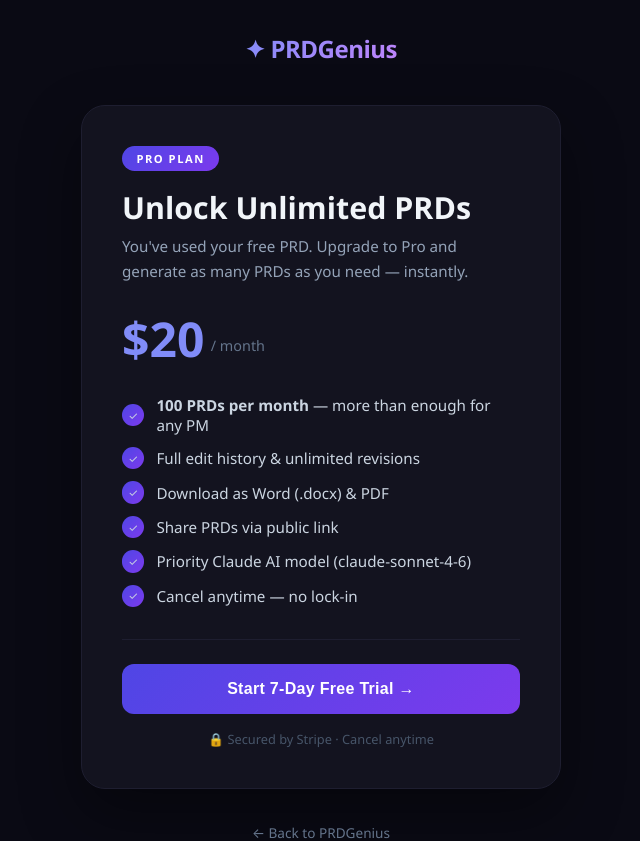
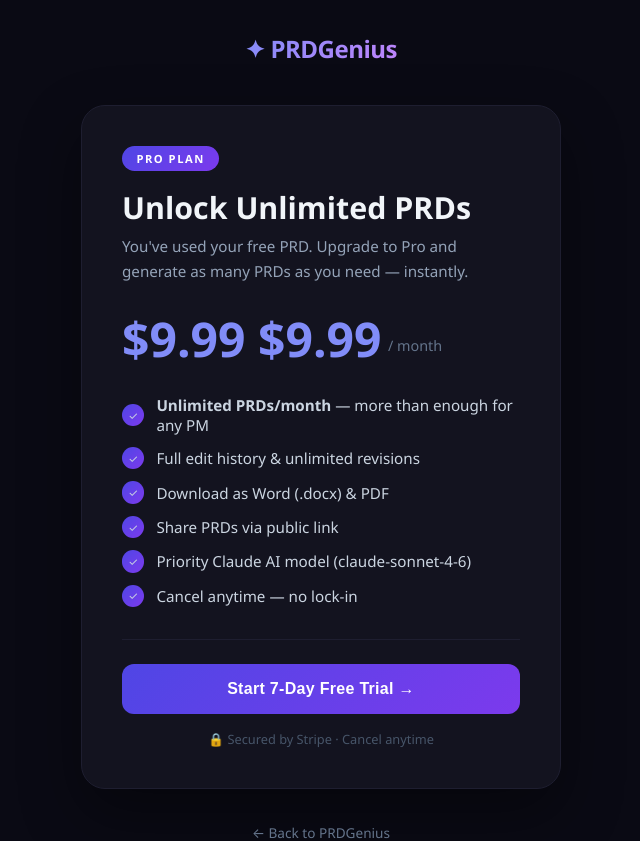
Before and after one commit to vjgits/prdgenius, a FastAPI app: template templates/upgrade.html in a window 1280 px wide. Shown: the top 841 px of the page, without its empty margins (319-959 px from the left). Run offline with FastAPI, Linux system fonts and the light colour scheme; the template is opened without the code that fills it, so the values that code supplies are empty.

Commit message:
Update pricing to .99/month, unlimited PRDs

```diff
--- a/templates/admin.html
+++ b/templates/admin.html
@@ -189,7 +189,7 @@
         document.getElementById('totalUsers').textContent = data.total_users;
         document.getElementById('proUsers').textContent = data.pro_users;
         document.getElementById('totalPrds').textContent = data.total_prds;
-        document.getElementById('mrr').textContent = '$' + (data.pro_users * 20).toLocaleString();
+        document.getElementById('mrr').textContent = '$' + (data.pro_users * 9.99).toLocaleString();
 
         // Users table
         if (!data.users || data.users.length === 0) {
--- a/templates/signup.html
+++ b/templates/signup.html
@@ -16,7 +16,7 @@
         <span class="font-bold text-lg text-white">PRDGenius</span>
       </a>
       <h1 class="text-2xl font-bold text-white">Start for free</h1>
-      <p class="text-gray-500 mt-1">1 free PRD/month. Then $4.99/month for unlimited PRDs.</p>
+      <p class="text-gray-500 mt-1">1 free PRD/month. Then $9.99/month for unlimited PRDs.</p>
     </div>
     <div class="bg-gray-900 border border-gray-800 rounded-2xl p-8">
       <div id="error" class="hidden bg-red-950 border border-red-800 text-red-300 text-sm px-4 py-3 rounded-lg mb-6"></div>
--- a/templates/upgrade.html
+++ b/templates/upgrade.html
@@ -211,14 +211,14 @@
     <p class="subtitle">You've used your free PRD. Upgrade to Pro and generate as many PRDs as you need — instantly.</p>
 
     <div class="price-row">
-      <div class="price">$20</div>
+      <div class="price"><span class="line-through text-gray-500 text-2xl">$9.99</span> $9.99</div>
       <div class="price-period">/ month</div>
     </div>
 
     <ul class="features">
       <li>
         <span class="check">✓</span>
-        <span><strong>100 PRDs per month</strong> — more than enough for any PM</span>
+        <span><strong>Unlimited PRDs/month</strong> — more than enough for any PM</span>
       </li>
       <li>
         <span class="check">✓</span>
--- a/templates/upgrade_success.html
+++ b/templates/upgrade_success.html
@@ -128,11 +128,11 @@
     <div class="confetti">🎉</div>
     <h1>You're now Pro!</h1>
     <p class="subtitle">
-      Payment confirmed. Your account has been upgraded — you can now generate up to 100 PRDs per month.
+      Payment confirmed. Your account has been upgraded — you can now generate up to Unlimited PRDs/month.
     </p>
 
     <div class="features">
-      <p>✅ 100 PRDs per month unlocked</p>
+      <p>✅ Unlimited PRDs/month unlocked</p>
       <p>✅ Word (.docx) &amp; PDF downloads enabled</p>
       <p>✅ Full edit &amp; revision history</p>
       <p>✅ Priority Claude AI model active</p>
```
